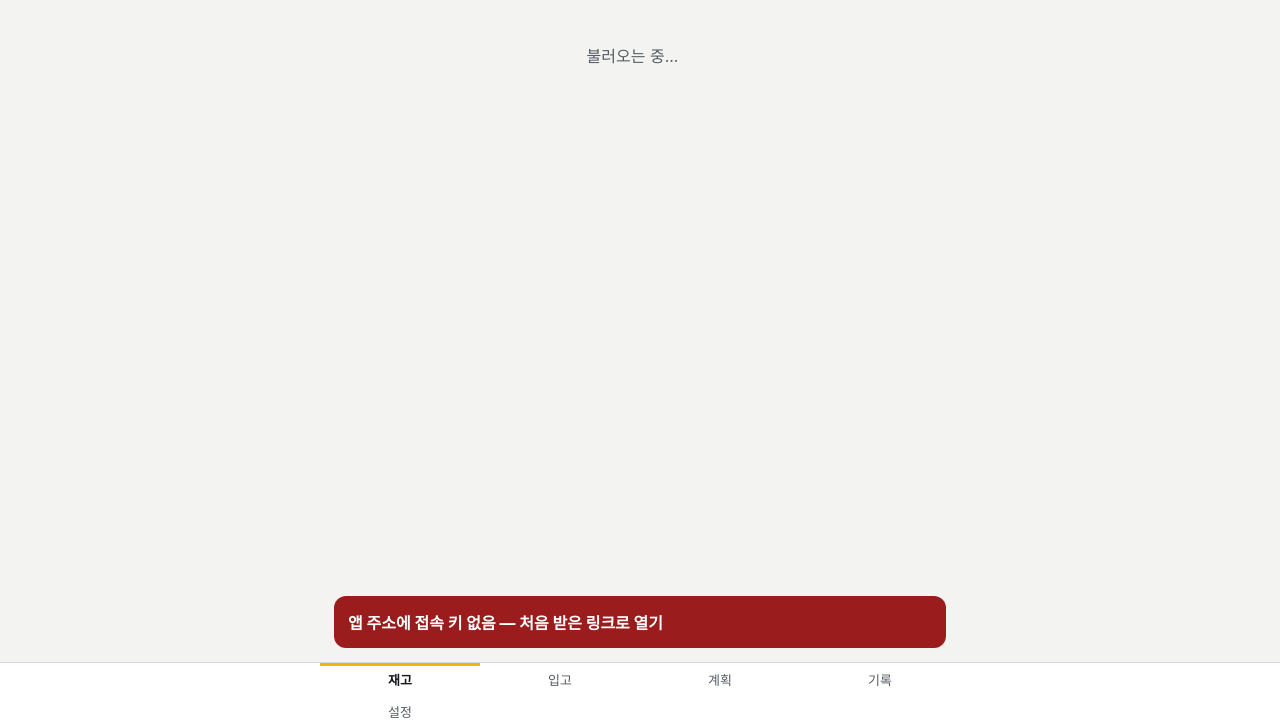
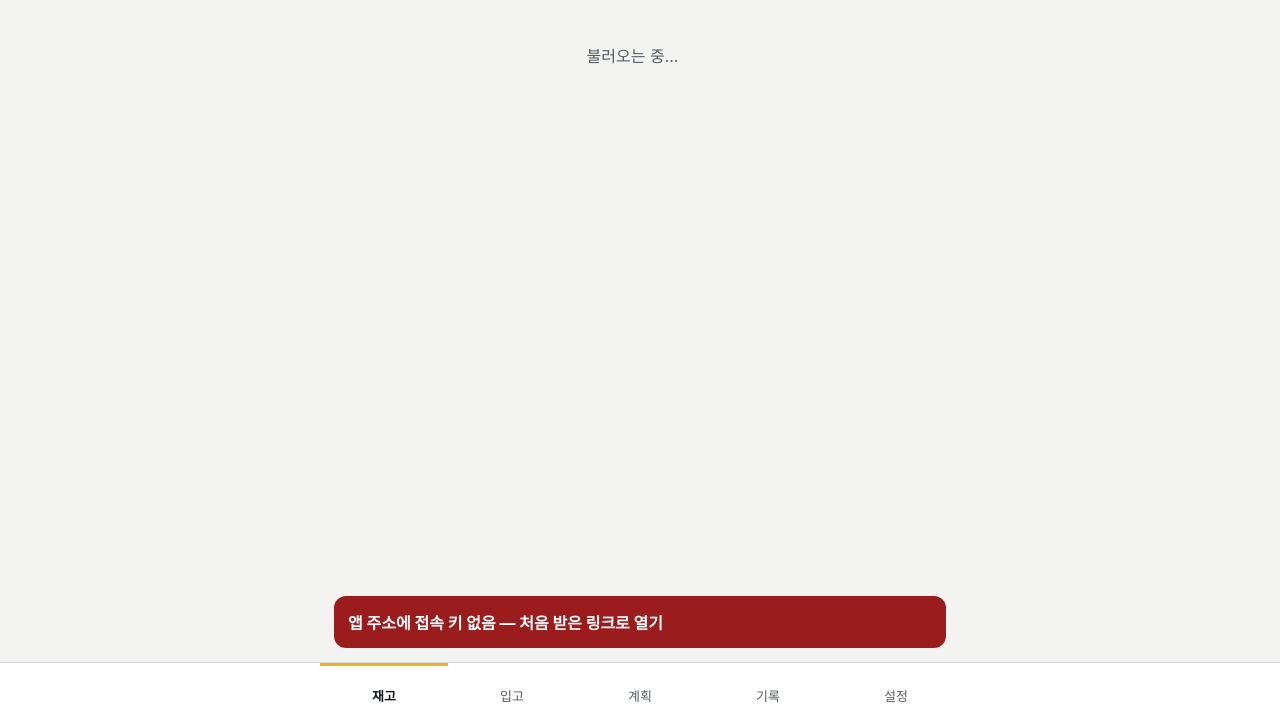
Before and after one commit to untherain/wonji, a plain HTML site: page index.html in a window 1280 px wide. Shown: the part 72-800 px from the top of the page. Drawn offline with nearby package versions, Linux system fonts and the light colour scheme.

Commit message:
하단 탭 5개에 맞춰 nav 그리드 5칸으로 (2줄 줄바꿈 수정)
Co-Authored-By: Claude Opus 4.8 <noreply@anthropic.com>

```diff
--- a/index.html
+++ b/index.html
@@ -77,7 +77,7 @@
   header h1 { margin:0; font-size:24px; font-weight:900; }
   main { padding:12px 14px 96px; }
   section { display:none; } section.on { display:block; }
-  nav { position:fixed; bottom:0; left:0; right:0; background:#fff; border-top:1px solid var(--line); display:grid; grid-template-columns:repeat(4,1fr); height:66px; z-index:5; padding-bottom:env(safe-area-inset-bottom); }
+  nav { position:fixed; bottom:0; left:0; right:0; background:#fff; border-top:1px solid var(--line); display:grid; grid-template-columns:repeat(5,1fr); height:66px; z-index:5; padding-bottom:env(safe-area-inset-bottom); }
   /* 넓은 화면(태블릿 · PC): 내용은 가운데 640px — 칸이 화면 끝까지 늘어나지 않게 */
   main { max-width:640px; margin:0 auto; }
   header { padding-left:max(16px, calc((100% - 640px) / 2 + 16px)); padding-right:max(16px, calc((100% - 640px) / 2 + 16px)); }
```
